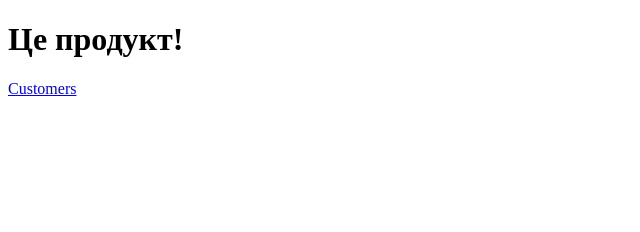
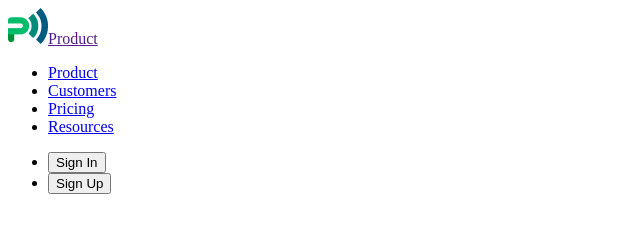
Before and after one commit to ivansinabdeev/blended_123_5_6, a plain HTML site: page index.html in a window 1280 px wide. Shown: the whole page, without its empty margins (0-640 px from the left). Drawn offline with Linux system fonts and the light colour scheme.

Commit message:
header ended

```diff
--- a/index.html
+++ b/index.html
@@ -1,12 +1,31 @@
 <!DOCTYPE html>
 <html lang="en">
-<head>
-    <meta charset="UTF-8">
-    <meta name="viewport" content="width=device-width, initial-scale=1.0">
+  <head>
+    <meta charset="UTF-8" />
+    <meta name="viewport" content="width=device-width, initial-scale=1.0" />
     <title>Product</title>
-</head>
-<body>
-    <h1>Це продукт!</h1>
-    <a href="./customers.html">Customers</a>
-</body>
+  </head>
+  <body>
+    <header>
+      <nav>
+        <a href=""
+          ><img src="./images/logo.png" alt="logo" width="40" />Product</a
+        >
+        <ul>
+          <li><a href="./index.html">Product</a></li>
+          <li><a href="./customers.html">Customers</a></li>
+          <li><a href="./pricing.html">Pricing</a></li>
+          <li><a href="#">Resources</a></li>
+        </ul>
+      </nav>
+      <ul>
+        <li><button type="button">Sign In</button></li>
+        <li><button type="button">Sign Up</button></li>
+      </ul>
+    </header>
+    <main>
+      <section></section>
+    </main>
+    <footer></footer>
+  </body>
 </html>
```
Also changed, not shown: images/logo.png (added).
